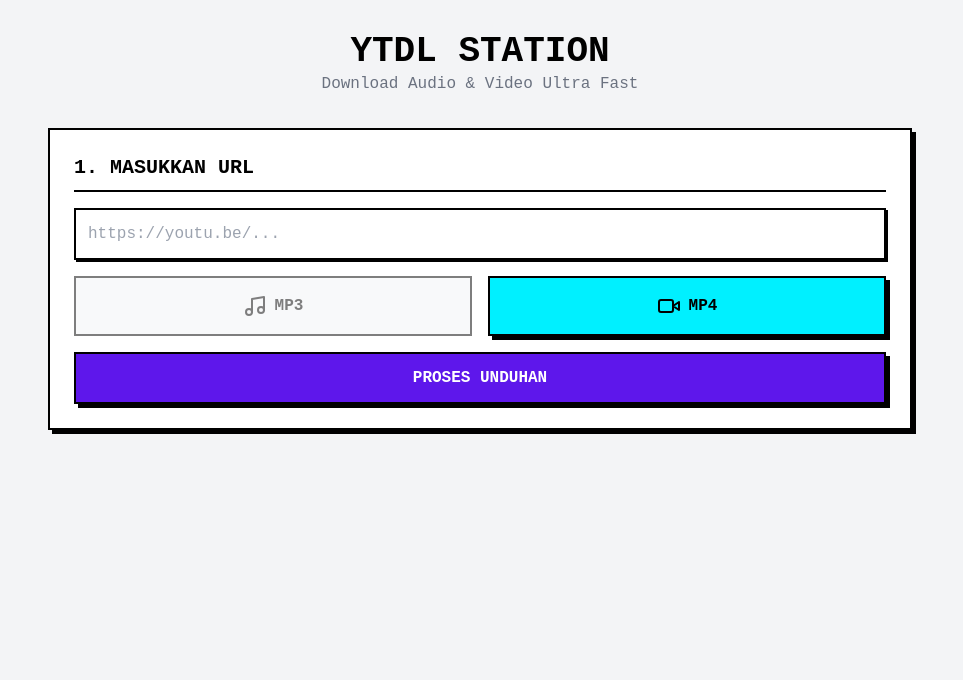
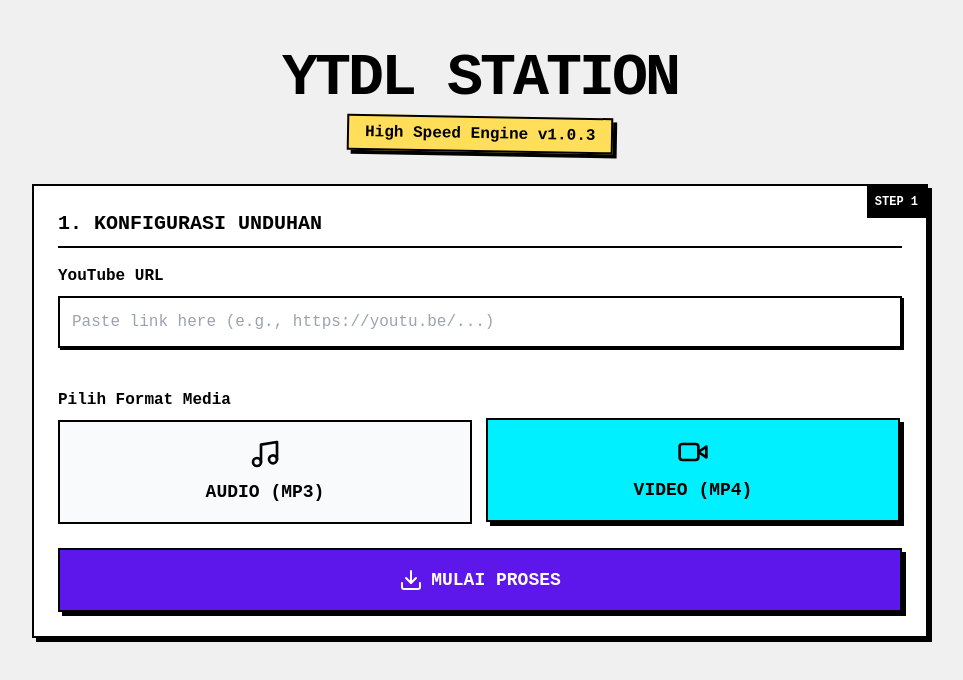
Before and after one commit to akaanakbaik/my-web-api, a React (Vite) app: page /ytdl in a window 1280 px wide. Shown: the top 680 px of the page, without its empty margins (160-1123 px from the left). Built offline with nearby package versions, Linux system fonts and the light colour scheme.

Commit message:
Update YTDL.jsx

```diff
--- a/src/pages/YTDL.jsx
+++ b/src/pages/YTDL.jsx
@@ -2,7 +2,7 @@ import React, { useState } from 'react';
 import { NeoCard, NeoButton, NeoInput } from '../components/NeoUI';
 import axios from 'axios';
 import ReactPlayer from 'react-player';
-import { Download, Music, Video, Loader2, Gauge } from 'lucide-react';
+import { Download, Music, Video, Loader2, Gauge, AlertCircle, CheckCircle2 } from 'lucide-react';
 import { Link } from 'react-router-dom';
 
 const YTDL = () => {
@@ -13,77 +13,241 @@ const YTDL = () => {
   const [speed, setSpeed] = useState(null);
   const [error, setError] = useState('');
 
-  // GANTI URL INI DENGAN URL BACKEND ANDA
-  const API_BASE = "https://panel.akadev.me/api/ytdl";
+  const API_BASE_URL = "https://apiai.akadev.me";
 
   const handleDownload = async () => {
+    if (!url) {
+      setError("URL tidak boleh kosong!");
+      return;
+    }
+
     if (!url.includes('youtube.com') && !url.includes('youtu.be')) {
-      alert("⚠️ URL tidak valid!"); return;
+      setError("Mohon masukkan URL YouTube yang valid.");
+      return;
     }
-    setLoading(true); setError(''); setData(null); setSpeed(null);
+
+    setLoading(true);
+    setError('');
+    setData(null);
+    setSpeed(null);
+
     const startTime = Date.now();
 
     try {
-      const endpoint = type === 'mp3' ? `${API_BASE}/mp3` : `${API_BASE}/mp4`;
-      const res = await axios.get(`${endpoint}?url=${url}`);
-      if (res.data.status) {
-        setData(res.data);
-        setSpeed(((Date.now() - startTime) / 1000).toFixed(2));
+      const endpoint = type === 'mp3' ? '/api/ytdl/mp3' : '/api/ytdl/mp4';
+      const fullUrl = `${API_BASE_URL}${endpoint}`;
+
+      const response = await axios.get(fullUrl, {
+        params: { url: url }
+      });
+
+      if (response.data.status) {
+        setData(response.data);
+        const duration = (Date.now() - startTime) / 1000;
+        setSpeed(duration.toFixed(2));
       } else {
-        setError(res.data.message);
+        setError(response.data.message || "Gagal mengambil data dari server.");
       }
-    } catch (err) { setError("Server Error / Offline"); }
-    finally { setLoading(false); }
+    } catch (err) {
+      if (err.response) {
+        setError(`Server Error: ${err.response.data.message || err.response.statusText}`);
+      } else if (err.request) {
+        setError("Koneksi ke server backend gagal. Pastikan tunnel aktif.");
+      } else {
+        setError(`Error: ${err.message}`);
+      }
+    } finally {
+      setLoading(false);
+    }
   };
 
-  const forceDownload = (path, name) => {
+  const forceDownload = (downloadPath, filename) => {
+      const fullDownloadUrl = `${API_BASE_URL}${downloadPath}`;
       const link = document.createElement('a');
-      link.href = `https://panel.akadev.me${path}`; // Sesuaikan domain backend
-      link.setAttribute('download', name);
+      link.href = fullDownloadUrl;
+      link.setAttribute('download', filename);
+      link.setAttribute('target', '_blank');
       document.body.appendChild(link);
       link.click();
-      link.remove();
+      document.body.removeChild(link);
   };
 
   return (
-    <div className="min-h-screen bg-neo-white p-4 max-w-4xl mx-auto space-y-6 font-mono pb-20">
-      <div className="text-center mb-8 mt-4">
-        <Link to="/"><h1 className="text-4xl font-black uppercase hover:text-neo-blue">YTDL Station</h1></Link>
-        <p className="text-gray-500">Download Audio & Video Ultra Fast</p>
+    <div className="min-h-screen bg-[#f0f0f0] p-4 md:p-8 font-mono pb-32">
+      <div className="max-w-4xl mx-auto space-y-8">
+
+        <div className="text-center space-y-2 pt-4">
+          <Link to="/">
+             <h1 className="text-4xl md:text-6xl font-black uppercase tracking-tighter hover:text-neo-blue transition-colors cursor-pointer">
+               YTDL Station
+             </h1>
+          </Link>
+          <div className="inline-block bg-neo-yellow px-4 py-1 border-2 border-black transform rotate-1 shadow-[4px_4px_0px_0px_rgba(0,0,0,1)]">
+            <p className="text-sm md:text-base font-bold">High Speed Engine v1.0.3</p>
+          </div>
         </div>
 
-      <NeoCard title="1. Masukkan URL" className="bg-white">
-        <NeoInput value={url} onChange={(e) => setUrl(e.target.value)} placeholder="https://youtu.be/..." />
-        <div className="grid grid-cols-2 gap-4 mb-4">
-          <div onClick={() => setType('mp3')} className={`cursor-pointer p-4 border-2 border-black flex items-center justify-center gap-2 font-bold ${type === 'mp3' ? 'bg-neo-yellow shadow-hard' : 'bg-gray-100 opacity-50'}`}>
-            <Music /> MP3
+        <NeoCard title="1. Konfigurasi Unduhan" className="bg-white relative overflow-hidden">
+           <div className="absolute top-0 right-0 p-2 bg-black text-white text-xs font-bold">STEP 1</div>
+
+           <div className="space-y-6">
+              <div>
+                <label className="block font-bold mb-2">YouTube URL</label>
+                <NeoInput
+                  value={url}
+                  onChange={(e) => setUrl(e.target.value)}
+                  placeholder="Paste link here (e.g., https://youtu.be/...)"
+                  disabled={loading}
+                />
               </div>
-          <div onClick={() => setType('mp4')} className={`cursor-pointer p-4 border-2 border-black flex items-center justify-center gap-2 font-bold ${type === 'mp4' ? 'bg-neo-green shadow-hard' : 'bg-gray-100 opacity-50'}`}>
-            <Video /> MP4
+
+              <div>
+                <label className="block font-bold mb-2">Pilih Format Media</label>
+                <div className="grid grid-cols-2 gap-4">
+                  <div
+                    onClick={() => !loading && setType('mp3')}
+                    className={`
+                      cursor-pointer p-4 border-2 border-black flex flex-col items-center justify-center gap-2 transition-all
+                      ${type === 'mp3' ? 'bg-neo-yellow shadow-[4px_4px_0px_0px_rgba(0,0,0,1)] translate-x-[-2px] translate-y-[-2px]' : 'bg-gray-50 hover:bg-gray-100'}
+                      ${loading ? 'opacity-50 cursor-not-allowed' : ''}
+                    `}
+                  >
+                    <Music size={32} />
+                    <span className="font-bold text-lg">AUDIO (MP3)</span>
+                  </div>
+                  <div
+                    onClick={() => !loading && setType('mp4')}
+                    className={`
+                      cursor-pointer p-4 border-2 border-black flex flex-col items-center justify-center gap-2 transition-all
+                      ${type === 'mp4' ? 'bg-neo-green shadow-[4px_4px_0px_0px_rgba(0,0,0,1)] translate-x-[-2px] translate-y-[-2px]' : 'bg-gray-50 hover:bg-gray-100'}
+                      ${loading ? 'opacity-50 cursor-not-allowed' : ''}
+                    `}
+                  >
+                    <Video size={32} />
+                    <span className="font-bold text-lg">VIDEO (MP4)</span>
                   </div>
                 </div>
-        <NeoButton onClick={handleDownload} variant="blue" className="w-full" disabled={loading}>
-          {loading ? <Loader2 className="animate-spin" /> : 'PROSES UNDUHAN'}
+              </div>
+
+              <NeoButton
+                onClick={handleDownload}
+                variant="blue"
+                className="w-full text-lg py-4"
+                disabled={loading}
+              >
+                {loading ? (
+                  <div className="flex items-center gap-2">
+                    <Loader2 className="animate-spin" />
+                    <span>MEMPROSES MEDIA...</span>
+                  </div>
+                ) : (
+                  <div className="flex items-center gap-2">
+                    <Download />
+                    <span>MULAI PROSES</span>
+                  </div>
+                )}
               </NeoButton>
+           </div>
         </NeoCard>
 
-      {error && <div className="bg-red-100 border-2 border-red-500 text-red-700 p-4 font-bold text-center">{error}</div>}
+        {error && (
+          <div className="bg-red-100 border-4 border-red-500 p-4 shadow-[8px_8px_0px_0px_rgba(0,0,0,1)] flex items-center gap-4">
+            <AlertCircle size={40} className="text-red-600 flex-shrink-0" />
+            <div>
+              <h3 className="font-black text-xl text-red-700">TERJADI KESALAHAN!</h3>
+              <p className="font-bold text-red-600">{error}</p>
+            </div>
+          </div>
+        )}
 
         {data && (
-        <NeoCard title="2. Hasil & Preview" className="bg-[#f0f9ff]">
-          <div className="mb-4 border-2 border-black bg-black text-center">
-            {type === 'mp4' ? <ReactPlayer url={url} width="100%" height="300px" controls /> :
-             <div className="p-6 bg-neo-yellow"><img src={data.metadata.thumbnail} className="w-48 h-48 mx-auto border-2 border-black shadow-hard mb-4 object-cover" /><audio controls src={`https://panel.akadev.me${data.download_url}`} className="w-full" /></div>}
+          <div className="space-y-8 animate-in fade-in slide-in-from-bottom-8 duration-500">
+            <NeoCard title="2. Hasil & Preview" className="bg-[#f0f9ff] border-4">
+              <div className="absolute top-0 right-0 p-2 bg-neo-pink text-black text-xs font-bold border-l-2 border-b-2 border-black">STEP 2</div>
+
+              <div className="bg-black p-2 border-2 border-black mb-6 shadow-[4px_4px_0px_0px_rgba(0,0,0,1)]">
+                 {type === 'mp4' ? (
+                   <div className="relative pt-[56.25%] bg-black">
+                      <ReactPlayer
+                        url={url}
+                        width="100%"
+                        height="100%"
+                        controls
+                        className="absolute top-0 left-0"
+                      />
                    </div>
-          <div className="grid grid-cols-1 md:grid-cols-2 gap-2 text-sm mb-6 border-2 border-black p-4 bg-white">
-            <p><strong>Judul:</strong> {data.metadata.title}</p>
-            <p><strong>Size:</strong> {data.metadata.size}</p>
+                 ) : (
+                   <div className="bg-neo-yellow p-6 flex flex-col items-center justify-center min-h-[300px] relative overflow-hidden">
+                      <div className="absolute inset-0 opacity-10 bg-[radial-gradient(circle_at_center,_var(--tw-gradient-stops))] from-black to-transparent"></div>
+                      <img
+                        src={data.metadata.thumbnail}
+                        alt="Cover"
+                        className="w-48 h-48 object-cover border-4 border-black shadow-[8px_8px_0px_0px_rgba(0,0,0,1)] z-10 mb-6"
+                      />
+                      <audio controls src={`${API_BASE_URL}${data.download_url}`} className="w-full max-w-md z-10 border-2 border-black rounded-none" />
                    </div>
-          <NeoButton onClick={() => forceDownload(data.download_url, `Kaapi-${data.metadata.title}.${type}`)} variant="pink" className="w-full text-lg"><Download size={24} /> DOWNLOAD</NeoButton>
+                 )}
+              </div>
+
+              <div className="grid grid-cols-1 md:grid-cols-2 gap-4 mb-6">
+                 <div className="bg-white border-2 border-black p-3 shadow-sm">
+                    <span className="block text-xs text-gray-500 uppercase font-bold">Judul</span>
+                    <span className="block font-bold text-lg leading-tight line-clamp-2">{data.metadata.title}</span>
+                 </div>
+                 <div className="bg-white border-2 border-black p-3 shadow-sm">
+                    <span className="block text-xs text-gray-500 uppercase font-bold">Channel</span>
+                    <span className="block font-bold text-lg">{data.metadata.channel}</span>
+                 </div>
+                 <div className="bg-white border-2 border-black p-3 shadow-sm">
+                    <span className="block text-xs text-gray-500 uppercase font-bold">Ukuran File</span>
+                    <span className="block font-bold text-lg">{data.metadata.size_formatted || data.metadata.size}</span>
+                 </div>
+                 <div className="bg-white border-2 border-black p-3 shadow-sm">
+                    <span className="block text-xs text-gray-500 uppercase font-bold">Kualitas</span>
+                    <span className="block font-bold text-lg">{data.metadata.quality}</span>
+                 </div>
+              </div>
+
+              <NeoButton
+                onClick={() => forceDownload(data.download_url, `Kaapi-${data.metadata.title.replace(/[^a-zA-Z0-9]/g, '_')}.${type}`)}
+                variant="green"
+                className="w-full text-xl py-4 border-4"
+              >
+                <div className="flex items-center justify-center gap-3">
+                  <Download size={28} />
+                  <span>DOWNLOAD {type.toUpperCase()} SEKARANG</span>
+                </div>
+              </NeoButton>
+
+              <div className="mt-4 text-center">
+                 <p className="text-xs text-gray-500 font-bold">File disediakan oleh: {data.author}</p>
+                 <p className="text-xs text-gray-400 font-mono break-all mt-1">{data.download_url}</p>
+              </div>
+            </NeoCard>
+
+            {speed && (
+              <NeoCard title="3. System Stats" className="bg-[#1a1a1a] text-white border-4 border-gray-500">
+                <div className="flex items-center justify-between px-4">
+                  <div className="flex items-center gap-4">
+                     <Gauge size={48} className="text-neo-green animate-pulse" />
+                     <div>
+                       <h3 className="text-xl font-bold text-gray-300">PROCESSING TIME</h3>
+                       <p className="text-neo-yellow text-4xl font-black">{speed}s</p>
+                     </div>
+                  </div>
+                  <div className="text-right hidden md:block">
+                     <div className="flex items-center justify-end gap-2 text-green-400 mb-1">
+                        <CheckCircle2 size={16} />
+                        <span className="font-bold text-sm">OPTIMAL</span>
+                     </div>
+                     <p className="text-gray-500 text-xs font-mono">BACKEND: {API_BASE_URL}</p>
+                  </div>
+                </div>
               </NeoCard>
             )}
-
-      {speed && <NeoCard title="3. Stats" className="bg-neo-black text-white"><div className="flex items-center justify-around"><div className="text-center"><Gauge size={48} className="mx-auto text-neo-green mb-2" /><h3 className="text-xl font-bold">Speed</h3><p className="text-neo-yellow text-3xl font-black">{speed}s</p></div></div></NeoCard>}
+          </div>
+        )}
+      </div>
     </div>
   );
 };
```
Lines whose indentation alone changed are shown as unchanged.
